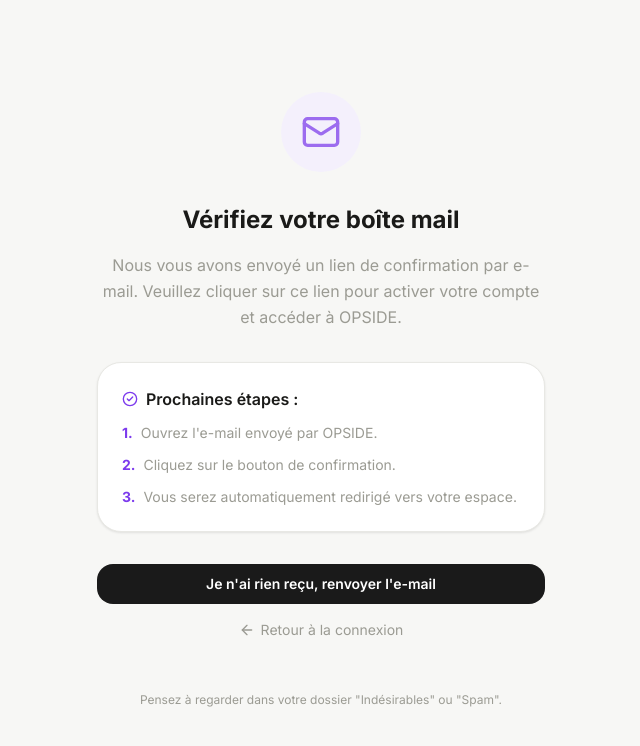
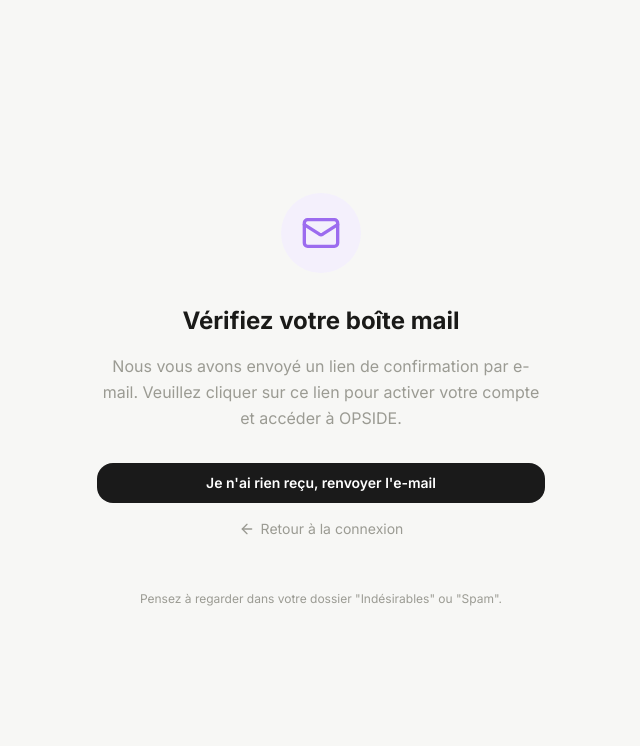
Before and after one commit to angelinah-creator/OPSIDE_Project, a Next.js app in the folder frontend/: page /auth/verify-email-notice in a window 1280 px wide. Shown: the top 746 px of the page, without its empty margins (319-959 px from the left). Built offline with nearby package versions, Linux system fonts and the light colour scheme.

Commit message:
Validation par email

```diff
--- a/frontend/app/auth/verify-email-notice/page.tsx
+++ b/frontend/app/auth/verify-email-notice/page.tsx
@@ -20,27 +20,6 @@ export default function VerifyEmailNoticePage() {
           Veuillez cliquer sur ce lien pour activer votre compte et accéder à OPSIDE.
         </p>
 
-        <div className="bg-white rounded-2xl border border-border p-6 shadow-card mb-8 text-left">
-          <h3 className="font-semibold text-foreground mb-3 flex items-center gap-2">
-            <CheckCircle2 className="w-4 h-4 text-accent" />
-            Prochaines étapes :
-          </h3>
-          <ul className="space-y-3 text-sm text-muted">
-            <li className="flex gap-2">
-              <span className="text-accent font-bold">1.</span>
-              Ouvrez l'e-mail envoyé par OPSIDE.
-            </li>
-            <li className="flex gap-2">
-              <span className="text-accent font-bold">2.</span>
-              Cliquez sur le bouton de confirmation.
-            </li>
-            <li className="flex gap-2">
-              <span className="text-accent font-bold">3.</span>
-              Vous serez automatiquement redirigé vers votre espace.
-            </li>
-          </ul>
-        </div>
-
         <div className="space-y-4">
           <Button variant="secondary" className="w-full" onClick={() => window.location.reload()}>
             Je n'ai rien reçu, renvoyer l'e-mail
```
